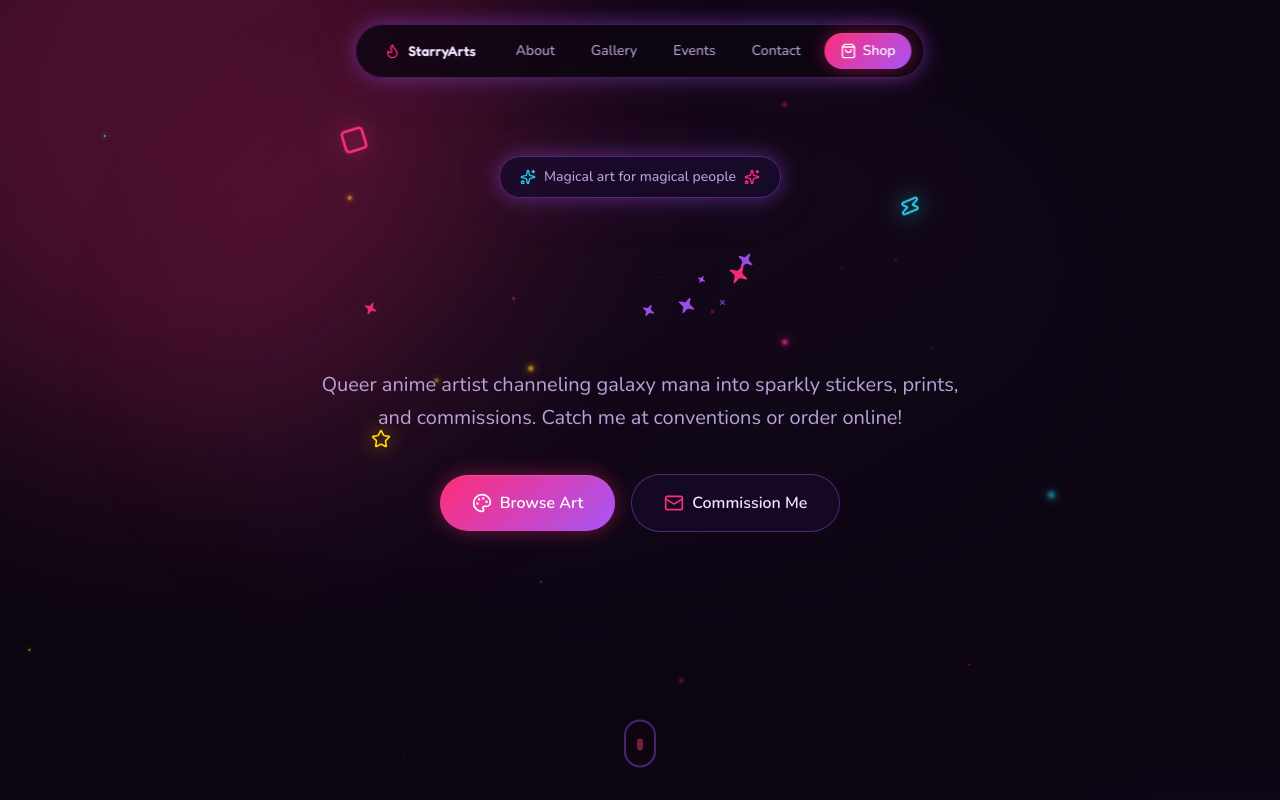
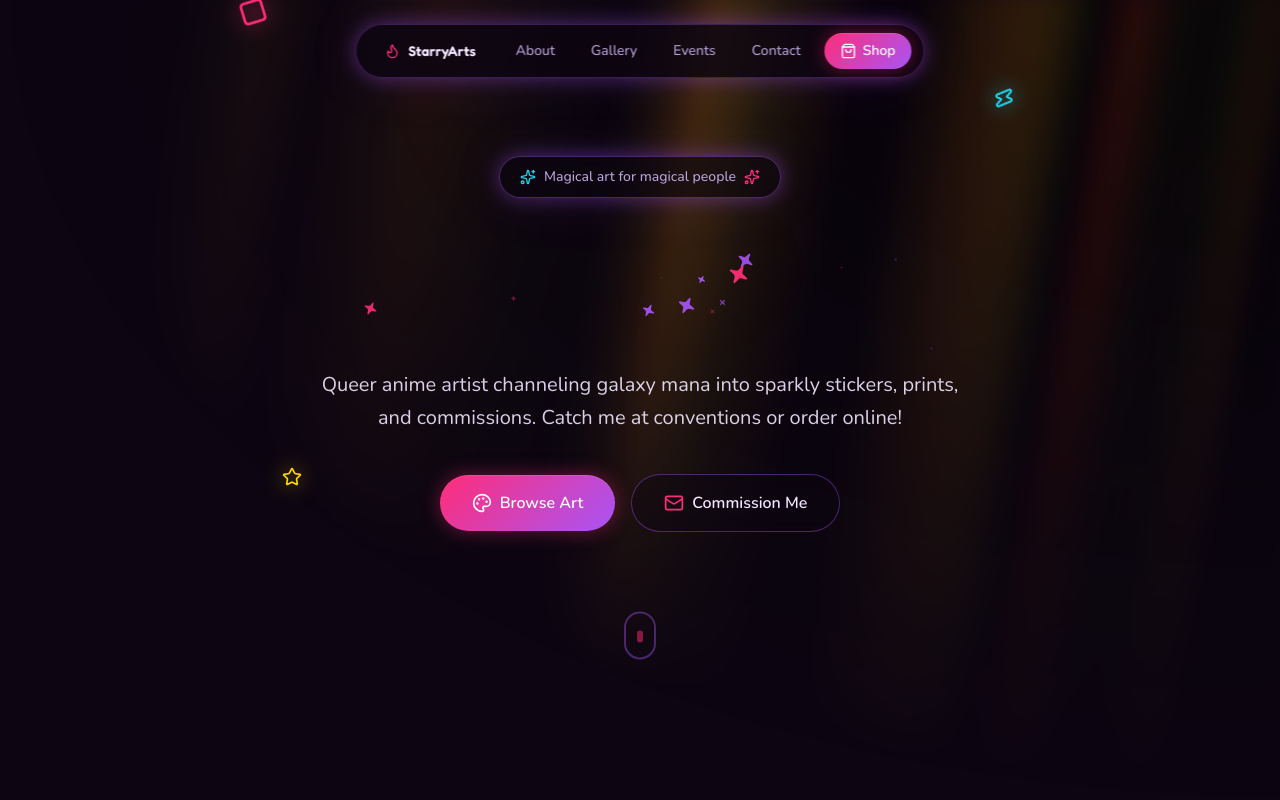
Before and after one commit to Milosaur777/anime-artist-portfolio, a Next.js app: page / in a window 1280 px wide. Shown: the top 800 px of the page. Built offline with nearby package versions, Linux system fonts and the light colour scheme.

Commit message:
feat: integrate AuroraBackground rainbow overlay component

```diff
--- a/src/app/globals.css
+++ b/src/app/globals.css
@@ -32,6 +32,32 @@
     font-family: var(--font-fredoka), 'Fredoka One', sans-serif;
     font-weight: 600;
   }
+}
+
+/* ─── Aurora Background Color Variables ─── */
+:root {
+  --white: #ffffff;
+  --black: #000000;
+  --transparent: transparent;
+  --blue-300: #93c5fd;
+  --blue-400: #60a5fa;
+  --blue-500: #3b82f6;
+  --indigo-300: #a5b4fc;
+  --violet-200: #ddd6fe;
+}
+
+/* ─── Aurora Animation ─── */
+@keyframes aurora {
+  from {
+    background-position: 50% 50%, 50% 50%;
+  }
+  to {
+    background-position: 350% 50%, 350% 50%;
+  }
+}
+
+.animate-aurora {
+  animation: aurora 60s linear infinite;
 }
 
 /* ─── Energy Animations ─── */
--- a/src/app/page.tsx
+++ b/src/app/page.tsx
@@ -8,6 +8,7 @@ import {
   Flame, Circle
 } from "lucide-react";
 import { SparklesText } from "@/components/ui/sparkles-text";
+import { AuroraBackground } from "@/components/ui/aurora-background";
 
 /* ─── Spring configs ─── */
 const springBouncy = { type: "spring" as const, stiffness: 300, damping: 15 };
@@ -128,18 +129,10 @@ export default function Home() {
         </div>
       </motion.nav>
 
-      {/* ═══════ HERO ═══════ */}
-      <section id="hero" className="relative min-h-screen flex items-center justify-center px-6 pt-32 pb-20">
-        <motion.div style={{ y: heroY }} className="relative z-10 text-center max-w-4xl mx-auto">
-
-          {/* Central mana crystal glow */}
-          <motion.div
-            className="absolute top-1/2 left-1/2 -translate-x-1/2 -translate-y-1/2 w-[140%] h-[140%] -z-10"
-            animate={{ scale: [1, 1.1, 1], opacity: [0.3, 0.5, 0.3] }}
-            transition={{ duration: 6, repeat: Infinity }}
-          >
-            <div className="w-full h-full rounded-full bg-gradient-to-br from-[#FF2D78]/20 via-[#A855F7]/10 to-transparent blur-3xl" />
-          </motion.div>
+      {/* ═══════ HERO with Aurora Rainbow Overlay ═══════ */}
+      <section id="hero" className="relative min-h-screen">
+        <AuroraBackground className="min-h-screen bg-[#0D0612]">
+          <motion.div style={{ y: heroY }} className="relative z-10 text-center max-w-4xl mx-auto px-6 pt-32 pb-20">
 
             {/* Floating icons */}
             <motion.div className="absolute -top-8 left-[5%]" animate={{ rotate: 360 }} transition={{ duration: 20, repeat: Infinity, ease: "linear" }}>
@@ -156,7 +149,7 @@ export default function Home() {
               initial={{ scale: 0, rotate: -10 }}
               animate={{ scale: 1, rotate: 0 }}
               transition={{ ...springBouncy, delay: 0.3 }}
-            className="inline-flex items-center gap-2 rounded-full bg-[#1A0B2E]/80 backdrop-blur-sm px-5 py-2.5 border border-[#A855F7]/40 glow-purple mb-8"
+              className="inline-flex items-center gap-2 rounded-full bg-[#0D0612]/60 backdrop-blur-sm px-5 py-2.5 border border-[#A855F7]/40 glow-purple mb-8"
             >
               <Sparkles className="w-4 h-4 text-[#22D3EE]" />
               <span className="text-sm font-medium text-[#B8A2D9]">Magical art for magical people</span>
@@ -171,7 +164,7 @@ export default function Home() {
             >
               <SparklesText
                 text="Starry Arts"
-              className="text-6xl sm:text-7xl md:text-8xl lg:text-9xl font-bold leading-[0.9] tracking-tight gradient-mana"
+                className="text-6xl sm:text-7xl md:text-8xl lg:text-9xl font-bold leading-[0.9] tracking-tight gradient-mana drop-shadow-[0_0_40px_rgba(255,45,120,0.3)]"
                 colors={{ first: "#FF2D78", second: "#A855F7" }}
                 sparklesCount={15}
               />
@@ -181,7 +174,7 @@ export default function Home() {
               initial={{ y: 40, opacity: 0 }}
               animate={{ y: 0, opacity: 1 }}
               transition={{ ...springSoft, delay: 0.7 }}
-            className="text-lg md:text-xl text-[#B8A2D9] max-w-2xl mx-auto mb-10 leading-relaxed"
+              className="text-lg md:text-xl text-[#F0E6FF]/90 max-w-2xl mx-auto mb-10 leading-relaxed"
             >
               Queer anime artist channeling galaxy mana into sparkly stickers, prints, and commissions.
               Catch me at conventions or order online!
@@ -202,7 +195,7 @@ export default function Home() {
                 Browse Art
               </motion.button>
               <motion.button
-              className="rounded-full px-8 py-4 font-semibold flex items-center gap-2 border border-[#A855F7]/40 bg-[#1A0B2E]/60 text-[#F0E6FF] backdrop-blur-sm hover:border-[#FF2D78]/60 hover:bg-[#2D1B4E]/60 transition-all"
+                className="rounded-full px-8 py-4 font-semibold flex items-center gap-2 border border-[#A855F7]/40 bg-[#0D0612]/40 text-[#F0E6FF] backdrop-blur-sm hover:border-[#FF2D78]/60 hover:bg-[#1A0B2E]/60 transition-all"
                 whileHover={{ scale: 1.05, transition: springBouncy }}
                 whileTap={{ scale: 0.95 }}
               >
@@ -226,6 +219,7 @@ export default function Home() {
               />
             </div>
           </motion.div>
+        </AuroraBackground>
       </section>
 
       {/* ═══════ ABOUT ═══════ */}
--- /dev/null
+++ b/src/components/ui/aurora-background.tsx
@@ -0,0 +1,52 @@
+"use client";
+
+import { cn } from "@/lib/utils";
+import React, { ReactNode } from "react";
+
+interface AuroraBackgroundProps extends React.HTMLProps<HTMLDivElement> {
+  children: ReactNode;
+  showRadialGradient?: boolean;
+}
+
+export const AuroraBackground = ({
+  className,
+  children,
+  showRadialGradient = true,
+  ...props
+}: AuroraBackgroundProps) => {
+  return (
+    <div
+      className={cn(
+        "relative flex flex-col min-h-[100vh] items-center justify-center transition-bg overflow-hidden",
+        className
+      )}
+      {...props}
+    >
+      <div className="absolute inset-0 overflow-hidden pointer-events-none">
+        <div
+          className={cn(
+            `
+            [--white-gradient:repeating-linear-gradient(100deg,var(--white)_0%,var(--white)_7%,var(--transparent)_10%,var(--transparent)_12%,var(--white)_16%)]
+            [--dark-gradient:repeating-linear-gradient(100deg,var(--black)_0%,var(--black)_7%,var(--transparent)_10%,var(--transparent)_12%,var(--black)_16%)]
+            [--aurora:repeating-linear-gradient(100deg,var(--blue-500)_10%,var(--indigo-300)_15%,var(--blue-300)_20%,var(--violet-200)_25%,var(--blue-400)_30%)]
+            [background-image:var(--white-gradient),var(--aurora)]
+            dark:[background-image:var(--dark-gradient),var(--aurora)]
+            [background-size:300%,_200%]
+            [background-position:50%_50%,50%_50%]
+            blur-[10px] dark:invert-0
+            after:content-[""] after:absolute after:inset-0 after:[background-image:var(--white-gradient),var(--aurora)]
+            after:dark:[background-image:var(--dark-gradient),var(--aurora)]
+            after:[background-size:200%,_100%]
+            after:animate-aurora after:[background-attachment:fixed] after:mix-blend-difference
+            absolute -inset-[10px] opacity-50 will-change-transform`,
+            showRadialGradient &&
+              `[mask-image:radial-gradient(ellipse_at_100%_0%,black_10%,var(--transparent)_70%)]`
+          )}
+        />
+      </div>
+      <div className="relative z-10 w-full">
+        {children}
+      </div>
+    </div>
+  );
+};
```
Lines whose indentation alone changed are shown as unchanged.
